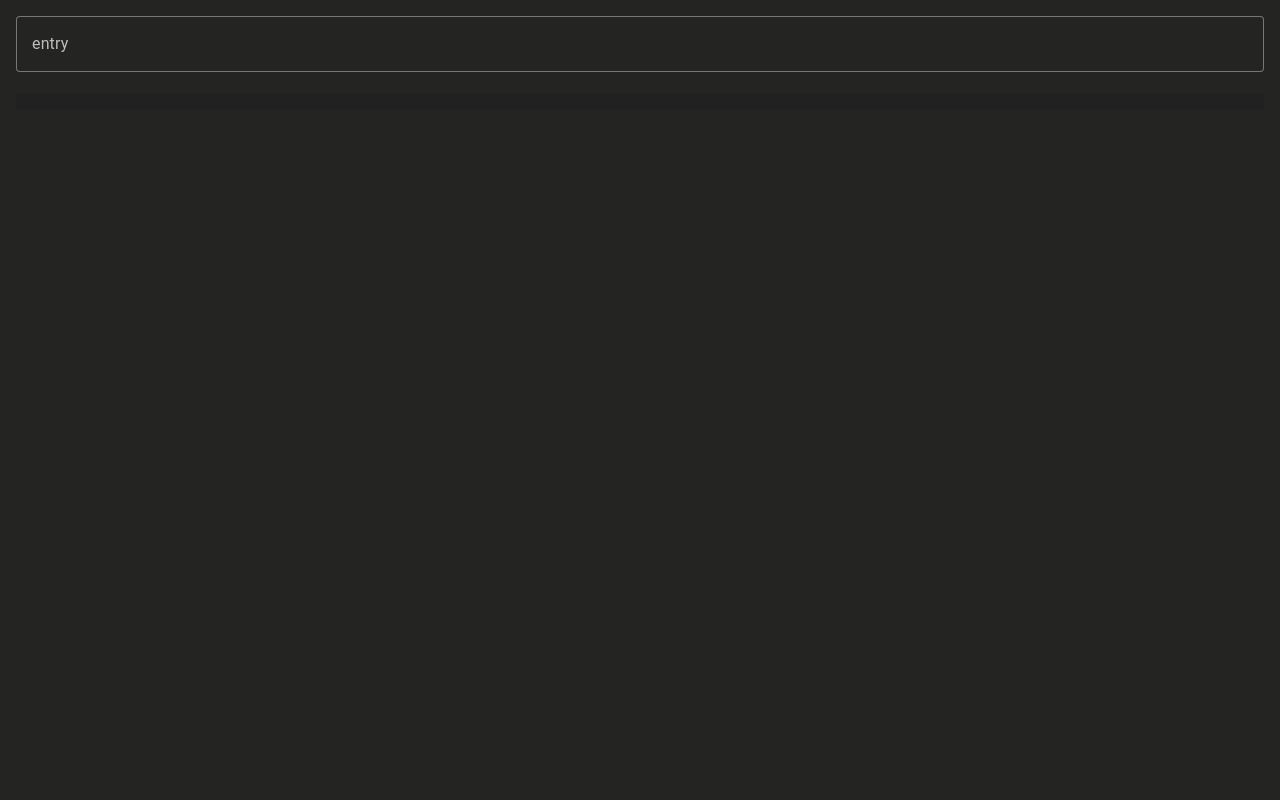
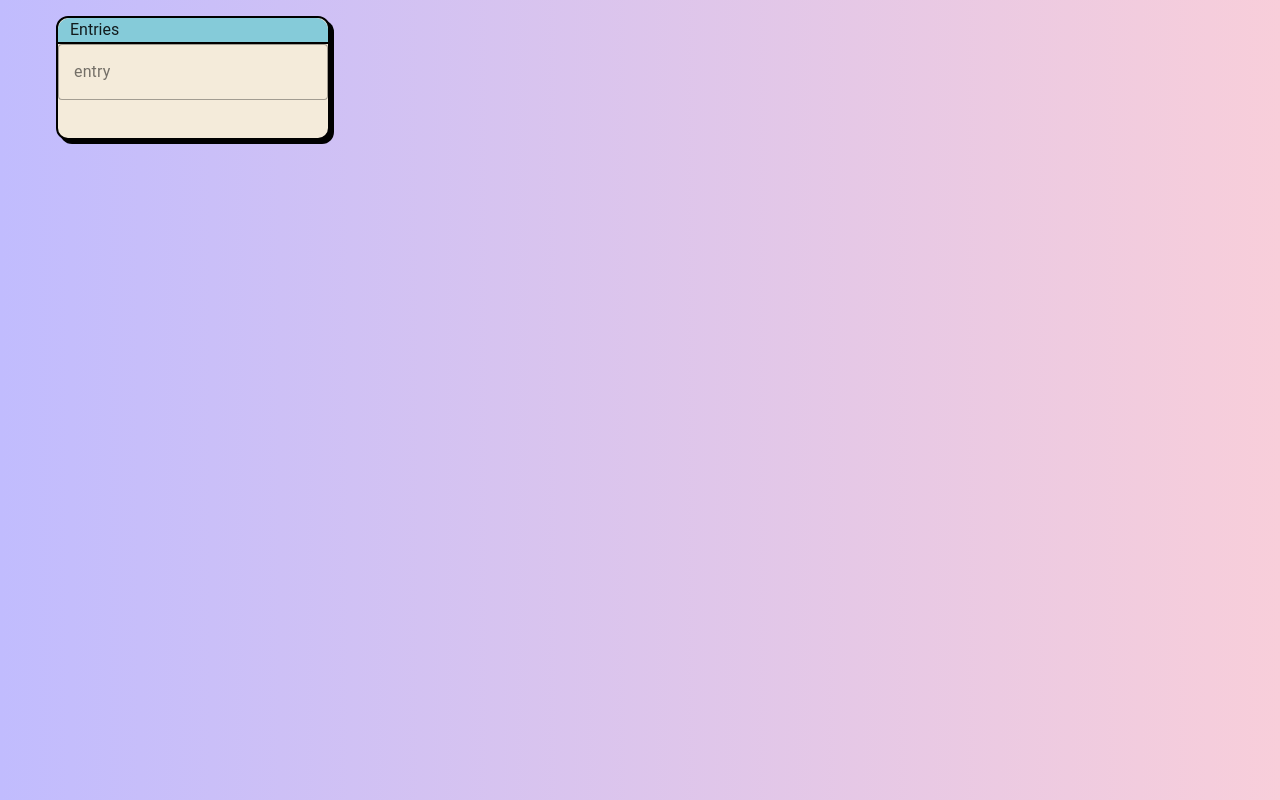
Before and after one commit to hans-pragt/SPNNR, a Vue app: page / in a window 1280 px wide. Built offline with nearby package versions, Linux system fonts and the light colour scheme.

Commit message:
Create a reusable pane component.

```diff
--- a/package.json
+++ b/package.json
@@ -22,6 +22,7 @@
     "@vitejs/plugin-vue": "^4.0.0",
     "@vue/tsconfig": "^0.1.3",
     "npm-run-all": "^4.1.5",
+    "sass": "1.61.0",
     "typescript": "~4.8.4",
     "vite": "^4.1.4",
     "vite-plugin-vuetify": "1.0.2",
--- a/src/App.vue
+++ b/src/App.vue
@@ -1,8 +1,14 @@
 <template>
   <v-app>
     <v-main>
-      <v-container fluid>
-        <EntriesList></EntriesList>
+      <v-container>
+
+        <v-row>
+          <v-col cols="3">
+            <EntriesPane></EntriesPane>
+          </v-col>
+        </v-row>
+
       </v-container>
     </v-main>
   </v-app>
@@ -13,8 +19,16 @@
 // #region Imports
 
 /* SPNNR */
-import EntriesList from './components/EntriesList.vue';
+import EntriesPane from './components/panes/EntriesPane.vue';
 
 // #endregion Imports
 
 </script>
+
+<style scoped>
+
+.v-application {
+  background: linear-gradient(90deg, rgba(193,188,254,1) 0%, rgba(248,206,218,1) 100%);
+}
+
+</style>
--- /dev/null
+++ b/src/components/common/Pane.vue
@@ -0,0 +1,64 @@
+<template>
+  <v-sheet
+    class           = "pane"
+  >
+
+    <!-- Header -->
+    <div
+      class     = "header"
+    >
+      {{ props.title }}
+    </div>
+
+    <!-- Contents -->
+    <div
+      class     = "contents"
+    >
+      <slot></slot>
+    </div>
+
+  </v-sheet>
+</template>
+
+<script setup lang="ts">
+
+// #region Props
+
+interface PaneProps {
+  title : string;
+  headerColor : string;
+}
+
+const props = defineProps<PaneProps>();
+
+// #endregion Props
+
+</script>
+
+<style scoped lang="scss">
+
+.pane {
+  background-color:   #f4ebda;
+
+  border:             2px solid black;
+  border-radius:      12px;
+
+  box-shadow:         4px 4px 0px 0px rgba(0,0,0,1);
+
+  display:            flex;
+  flex-direction:     column;
+
+  .header {
+    background-color: #85CBD9;
+    border-bottom:    2px solid black;
+    border-radius:    12px 12px 0 0;
+
+    padding:          0px 12px;
+  }
+
+  .contents {
+    flex:       1;
+  }
+}
+
+</style>
--- /dev/null
+++ b/src/components/panes/EntriesPane.vue
@@ -0,0 +1,64 @@
+<template>
+
+  <Pane
+    title       = "Entries"
+    headerColor = "green"
+  >
+
+    <!-- Entry Input -->
+    <v-text-field
+      label     = "entry"
+      variant   = "outlined"
+
+      v-model        = "newEntry"
+      @keydown.enter = "insertNewEntry();"
+    >
+    </v-text-field>
+
+    <v-list
+      lines     = "one"
+      bgColor   = "transparent"
+    >
+      <v-list-item
+        v-for     = "entry of entries"
+        :key      = "entry.id"
+        :title    = "entry.contents"
+      >
+
+        <!-- Remove Item -->
+        <template v-slot:append>
+          <v-btn
+            icon      = "mdi-delete"
+            variant   = "text"
+            @click    = "removeEntry(entry.id);"
+          ></v-btn>
+        </template>
+
+      </v-list-item>
+    </v-list>
+
+  </Pane>
+
+</template>
+
+<script setup lang="ts">
+
+// #region Imports
+
+/* Pinia */
+import { storeToRefs } from 'pinia';
+
+/* SPNNR */
+import Pane from '../common/Pane.vue';
+import { useEntriesStore } from '@/stores';
+
+// #endregion Imports
+
+// #region Entries
+
+const { newEntry, entries } = storeToRefs(useEntriesStore())
+const { insertNewEntry, removeEntry } = useEntriesStore();
+
+// #endregion Entries
+
+</script>
--- a/src/plugins/material-design.ts
+++ b/src/plugins/material-design.ts
@@ -11,17 +11,11 @@ import '@mdi/font/css/materialdesignicons.css';
 
 // #region Colors
 
-const BACKGROUND_COLOR  = '#242423';
-const SECONDARY_COLOR   = '#F5CB5C';
-
 // #endregion Colors
 
 const SPNNRTheme : ThemeDefinition = {
-  dark: true,
+  dark: false,
   colors: {
-    'background':     BACKGROUND_COLOR,
-    'secondary':      SECONDARY_COLOR,
-    'on-secondary':   BACKGROUND_COLOR
   }
 }
 
```
Also changed, not shown: 1 other file (tests, documents, lock files or other folders).
